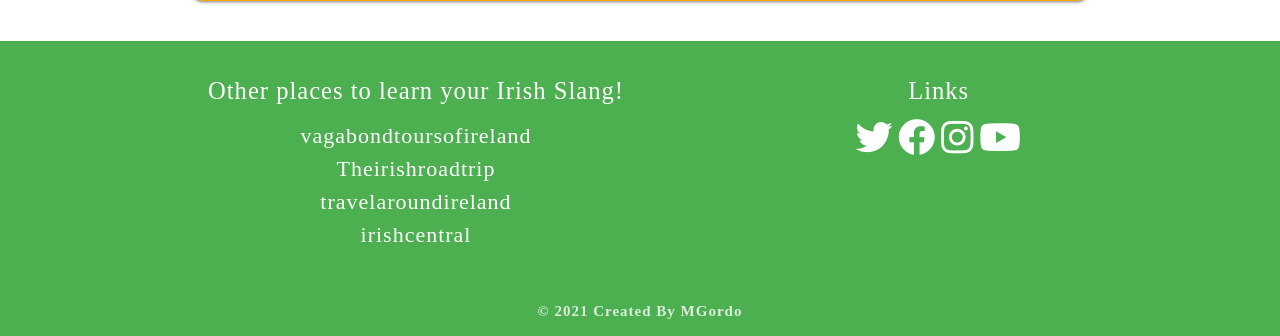
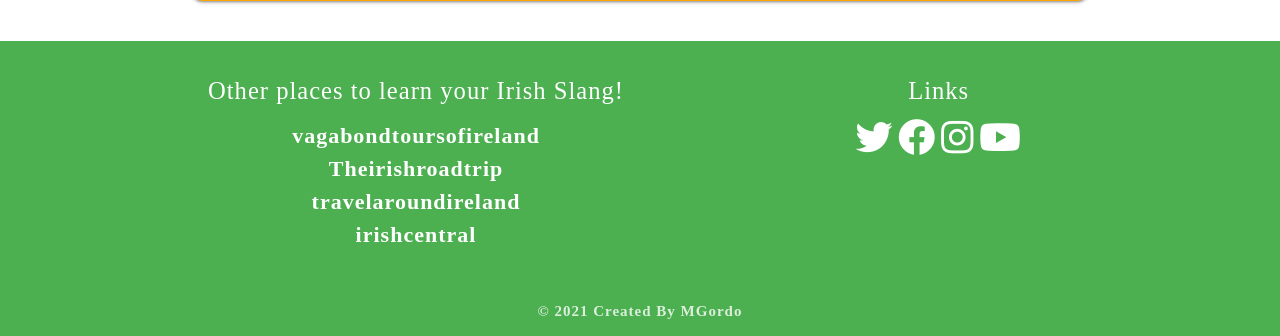
Before and after one commit to markgordon22/Dublin-slang, a Flask app: page /add_word in a window 1280 px wide. Shown: the part 709-1045 px from the top of the page. Run offline with Flask 2, Linux system fonts and the light colour scheme; the visitor is signed in with stand-in values (Sample User, id 1); data that the repository does not hold is empty; some libraries are stand-ins or nearby versions; some web fonts are replaced.

Commit message:
removed font-weight as it did'nt look nice

```diff
--- a/static/css/style.css
+++ b/static/css/style.css
@@ -230,7 +230,6 @@ font-family: 'Mate SC', serif;
 .footer-link{
 display: block;
 font-size: 22px;
-font-weight: 100;
 letter-spacing: 1px;
 }
 
```
